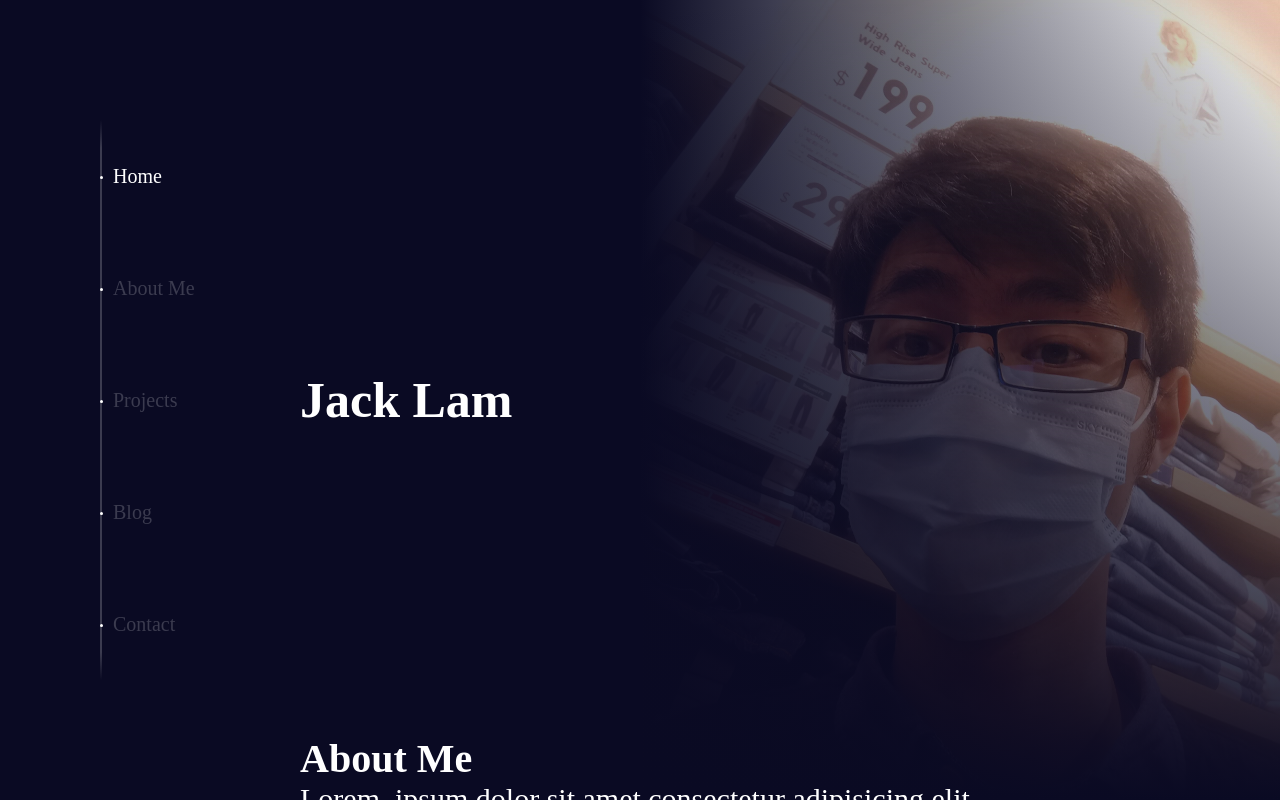
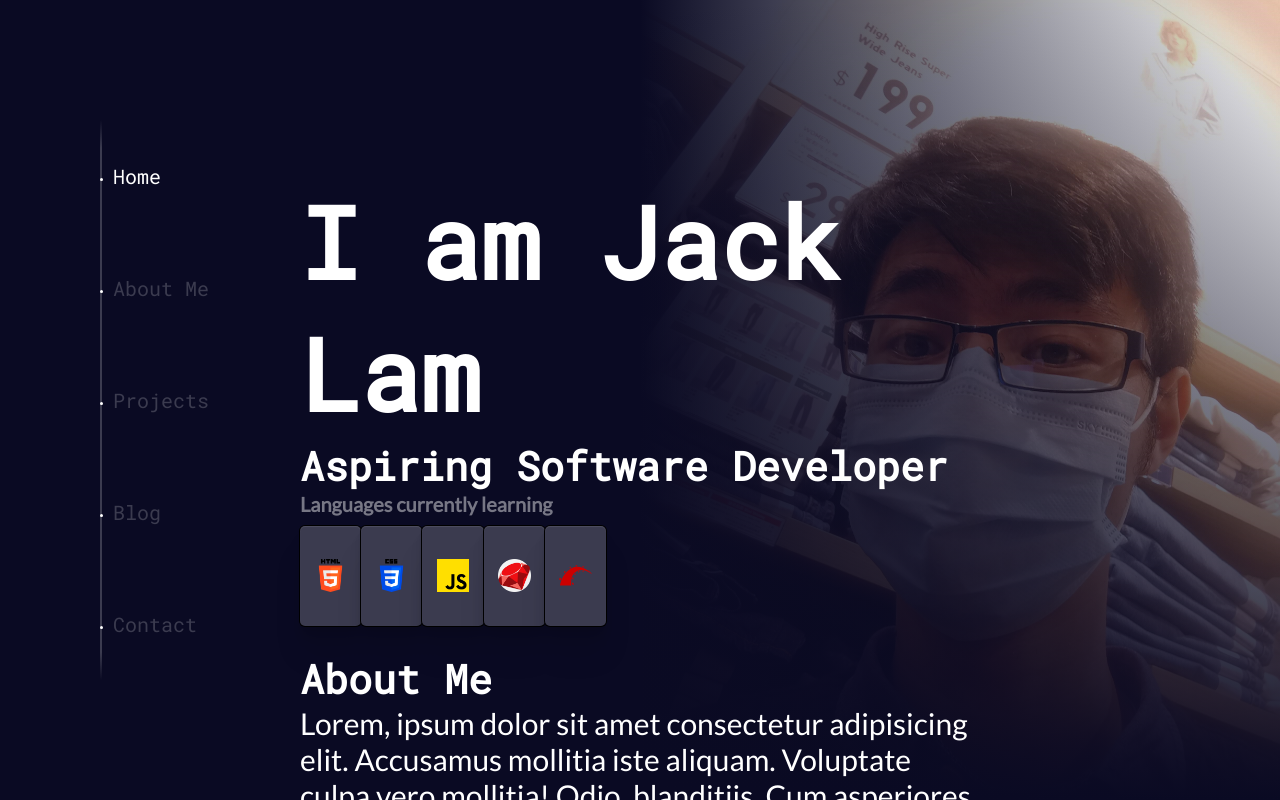
Before and after one commit to department19/department19.github.io, a plain HTML site: page index.html in a window 1280 px wide. Drawn offline with Linux system fonts and the light colour scheme.

Commit message:
added code language icons structured the landing page in a basic format

```diff
--- a/index.html
+++ b/index.html
@@ -32,9 +32,17 @@
 	<header></header>
 	<main>
 		<section id="home">
-			<h1>Jack Lam</h1>
+			<div>
+				<h1>I am Jack Lam</h1>
+				<h2>Aspiring Software Developer</h2>
+				<h3>Languages currently learning</h3>
+			</div>
 			<div id="icon-tile-box">
-				<div class="icon-tile"></div>
+				<div class="icon-tile"><img src="assets/html-5.png" alt="HTML"></div>
+				<div class="icon-tile"><img src="assets/css-3.png" alt="CSS"></div>
+				<div class="icon-tile"><img src="assets/js.png" alt="JS"></div>
+				<div class="icon-tile"><img src="assets/ruby.png" alt="Ruby"></div>
+				<div class="icon-tile"><img src="assets/rails.svg" alt="rails"></div>
 			</div>
 		</section>
 		<section id="about-me">
--- a/stylesheets/basic_card.css
+++ b/stylesheets/basic_card.css
@@ -32,7 +32,7 @@ body {
         0 10px 8px rgba(0,0,0,.05),
         0 4px 4px rgba(0,0,0,.04),
         0 2px 2px rgba(0,0,0,.03);
-    border-radius: 5px;
+    border-radius: var(--border-radius);
 }
 
 .card:hover {
--- a/stylesheets/landing_page.css
+++ b/stylesheets/landing_page.css
@@ -7,3 +7,43 @@
     background-position: right;
     background-repeat: no-repeat;
 }
+
+#icon-tile-box {
+    margin-top: 1rem;
+    display: flex;
+    width: 45%;
+    flex-direction: row;
+    justify-content: space-between;
+}
+
+.icon-tile {
+    background-color: var(--dark4);
+    padding: 1rem;
+    width: 10rem;
+    height: 10rem;
+    display: flex;
+    align-items: center;
+    justify-content: center;
+    border-radius: var(--border-radius);
+    box-shadow: 0 0 0 1px #000,
+    inset 0 1px 1px rgba(255,255,255,.1),
+    0 30px 30px rgba(0,0,0,.07),
+    0 15px 15px rgba(0,0,0,.06),
+    0 10px 8px rgba(0,0,0,.05),
+    0 4px 4px rgba(0,0,0,.04),
+    0 2px 2px rgba(0,0,0,.03);
+    transition: transform 0.2s ease-in-out, box-shadow 0.2s ease-in-out;
+}
+
+.icon-tile:hover {
+    transform: translateY(-5px);
+    box-shadow:
+         0 0 0 1px #000,
+         inset 0 1px 1px rgba(255,255,255,.1),
+         0px 20px 48px 5px var(--hover-glow);
+}
+
+.icon-tile img {
+    max-width: 80%;
+    max-height: 80%;
+}
--- a/stylesheets/stylesheet.css
+++ b/stylesheets/stylesheet.css
@@ -13,6 +13,7 @@
 	--dark2: #1b1b32;
 	--dark3: #2a2a40;
 	--dark4: #3b3b4f;
+	--dark50: #777785;
 	/* text and main highlight colour */
 	--light1: #ffffff;
 	--light2: #f5f6f7;
@@ -27,6 +28,10 @@
 	--darkblue: #002ead;
 	--green: #acd157;
 	--darkgreen: #00471b;
+	/* hover and animation */
+	--hover-glow: rgba(132,237,193,0.4);
+	/* standards */
+	--border-radius: 5px;
 }
 
 html {
@@ -41,19 +46,24 @@ body {
 
 /* Standardise */
 h1 {
-	font-size: 5rem;
+	font-size: 10rem;
+	font-family: Roboto Mono;
 }
 
 h2 {
 	font-size: 4rem;
+	font-family: Roboto Mono;
 }
 
 h3 {
-	font-size: 3rem;
+	font-size: 2rem;
+	font-family: Lato;
+	color: var(--dark50);
 }
 
 p {
 	font-size: 3rem;
+	font-family: Lato;
 }
 
 main {
@@ -65,6 +75,7 @@ main {
 a {
 	text-decoration: none;
 	color: inherit;
+	font-family: Roboto Mono;
 }
 
 /* these scrollbar features may not be fully supported yet */
```
Also changed, not shown: assets/css-3.png (added), assets/html-5.png (added), assets/js.png (added), assets/rails.svg (added), assets/ruby.png (added).
